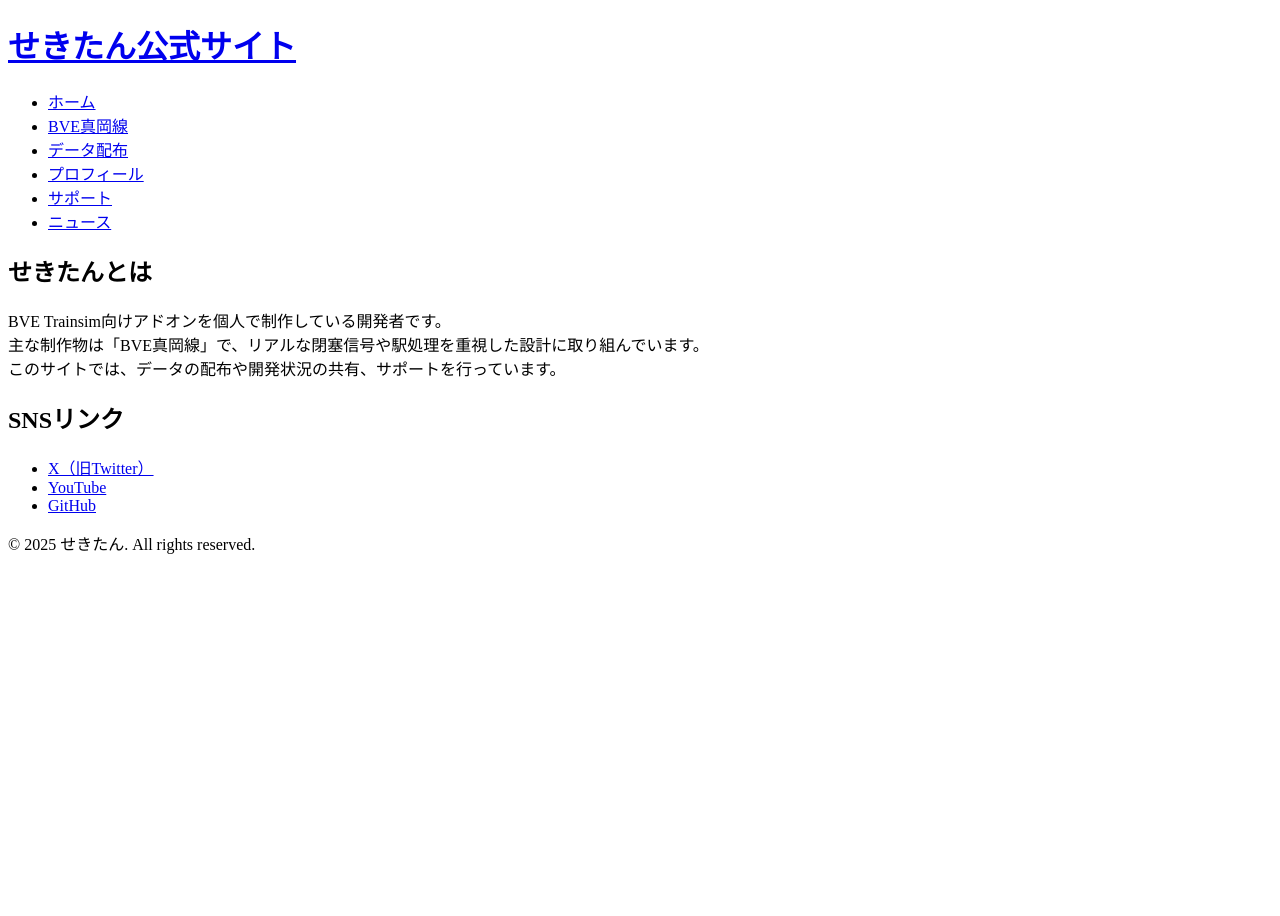
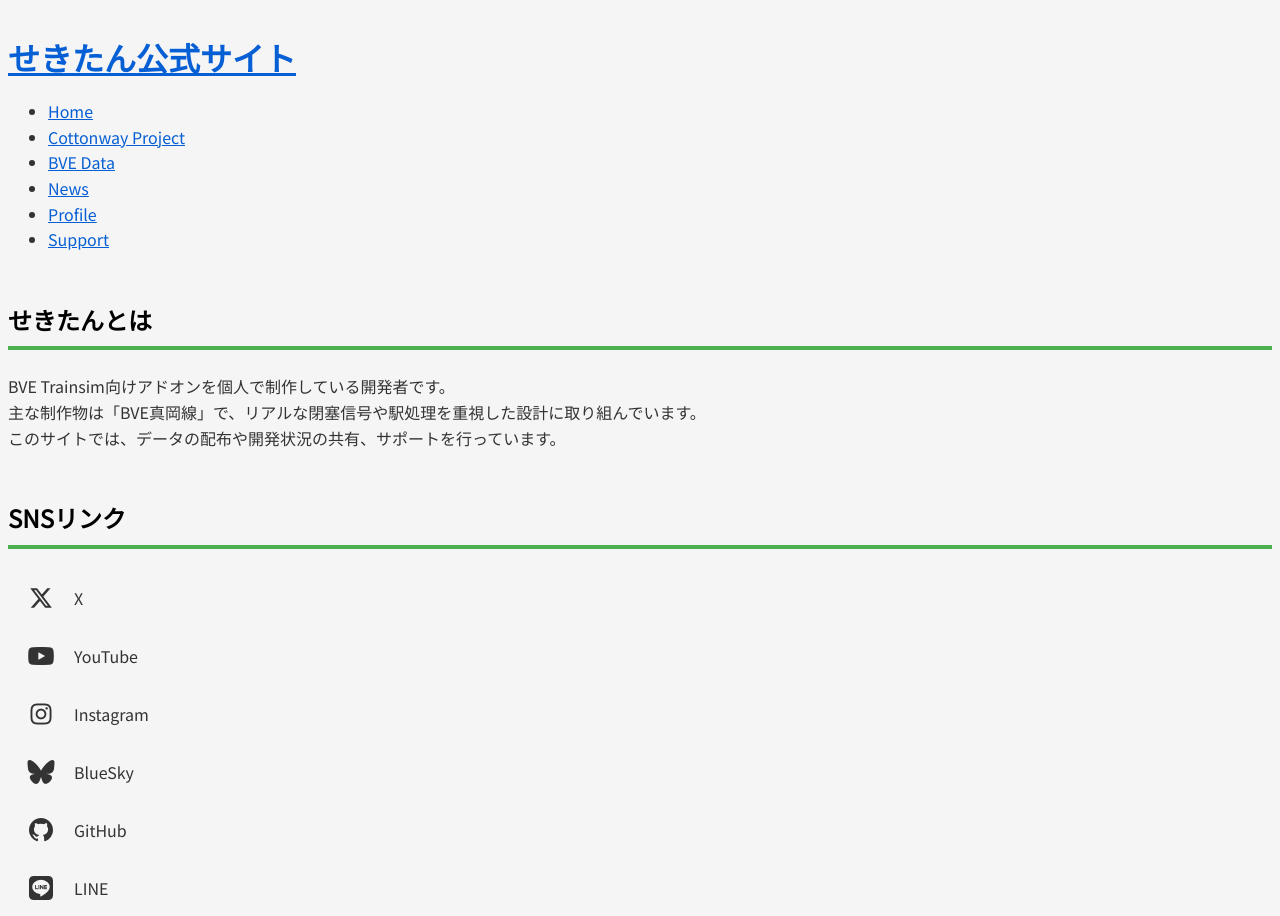
Before and after one commit to sekitan-ofc/sekitan-ofc.github.io, a plain HTML site: page profile.html in a window 1280 px wide. Shown: the top 916 px of the page. Before the commit the page ends 800 px from the top, so only its background shows below. Drawn offline with Linux system fonts and the light colour scheme.

Commit message:
Add files via upload

```diff
--- /dev/null
+++ b/css/style-profile.css
@@ -0,0 +1,108 @@
+/* SNSリンクリスト全体 */
+.sns-list {
+  list-style: none;
+  padding: 0;
+  margin: 0;
+  display: flex;
+  flex-direction: column;
+  gap: 0.5rem;
+  max-width: 320px;
+}
+
+/* リスト項目 */
+.sns-list li {
+  position: relative;
+}
+
+/* リンク全体 */
+.sns-list a {
+  display: flex;
+  align-items: center;
+  gap: 8px;
+  padding: 0px 8px;
+  font-size: 1.5rem;
+  font-family: 'Noto Sans JP', sans-serif;
+  color: #333333;
+  text-decoration: none;
+  box-sizing: border-box;
+  width: 100%;
+  cursor: pointer;
+  transition: color 0.3s ease, background-color 0.3s ease;
+}
+
+/* アイコン */
+.sns-list a i {
+  font-size: 24px;
+  width: 50px;
+  height: 50px;
+  display: flex;
+  align-items: center;
+  justify-content: center;
+  color: #333333;
+  transition: color 0.3s ease;
+  flex-shrink: 0;
+}
+
+/* SNS名とID共通の表示エリア */
+.sns-text {
+  position: relative;
+  height: 1em;
+  overflow: hidden;
+  min-width: 0; /* Flexboxで省略されないようにする */
+  flex-grow: 1; /* 必要に応じて可変幅にする */
+}
+
+/* SNS名 */
+.sns-name,
+.sns-id {
+  display: block;
+  transition: transform 0.4s ease, opacity 0.4s ease;
+  font-size: 1rem;
+  line-height: 1.5em;
+  white-space: nowrap;
+}
+
+/* 通常：IDを非表示で上へ */
+.sns-id {
+  position: absolute;
+  top: 0;
+  left: 0;
+  opacity: 0;
+  transform: translateY(100%);
+}
+
+/* ホバー時：nameを上へ、idを表示 */
+.sns-list a:hover .sns-name {
+  transform: translateY(-100%);
+  opacity: 0;
+}
+.sns-list a:hover .sns-id {
+  transform: translateY(0%);
+  opacity: 1;
+}
+
+/* 各SNS固有ホバー色の反映 */
+.sns-list a:hover i,
+.sns-list a:hover .sns-name,
+.sns-list a:hover .sns-id {
+  color: inherit;
+}
+
+.sns-list a.fa-x-twitter:hover {
+  color: #1DA1F2;
+}
+.sns-list a.fa-youtube:hover {
+  color: #FF0000;
+}
+.sns-list a.fa-instagram:hover {
+  color: #E1306C;
+}
+.sns-list a.fa-bluesky:hover {
+  color: #118BED;
+}
+.sns-list a.fa-github:hover {
+  color: #333333;
+}
+.sns-list a.fa-line:hover {
+  color: #00C300;
+}
--- /dev/null
+++ b/css/style.css
@@ -0,0 +1,44 @@
+h1 {
+  font-size: 2em;
+  font-weight: bold;
+  color: #000000;
+  margin-top: 1em;
+  margin-bottom: 0.5em;
+}
+
+h2 {
+  font-size: 1.5em;
+  font-weight: bold;
+  color: #000000;
+  border-bottom: 4px solid #4CAF50;
+  padding-bottom: 0.3em;
+  margin-top: 2em;
+  margin-bottom: 1em;
+}
+
+h3 {
+  font-size: 1.2em;
+  font-weight: bold;
+  color: #000000;
+  margin-top: 1.5em;
+  margin-bottom: 0.7em;
+}
+
+body {
+  background-color: #f5f5f5;
+  color: #333333;
+  font-family: 'Noto Sans JP', sans-serif;
+  line-height: 1.6;
+  font-size: 16px;
+}
+
+/* リンクのスタイル設定 */
+a {
+  color: #065FD4; /* 通常：はっきりした青 */
+  text-decoration: underline;
+  transition: color 0.2s ease;
+}
+
+a:hover {
+  color: #003c99; /* ホバー：さらに濃く */
+}
--- a/profile.html
+++ b/profile.html
@@ -3,8 +3,11 @@
 <head>
   <meta charset="UTF-8">
   <meta name="viewport" content="width=device-width, initial-scale=1.0">
-  <title>プロフィール | せきたん公式サイト</title>
+  <title>Profile | せきたん公式サイト</title>
   <link rel="stylesheet" href="css/style.css">
+  <link rel="stylesheet" href="css/style-profile.css">
+  <link rel="stylesheet" href="https://cdnjs.cloudflare.com/ajax/libs/font-awesome/7.0.0/css/all.min.css">
+  <link href="https://fonts.googleapis.com/css2?family=Noto+Sans+JP&display=swap" rel="stylesheet">
 </head>
 <body>
   <!-- ヘッダー -->
@@ -12,12 +15,12 @@
     <h1><a href="index.html">せきたん公式サイト</a></h1>
     <nav>
       <ul>
-        <li><a href="index.html">ホーム</a></li>
-        <li><a href="moka.html">BVE真岡線</a></li>
-        <li><a href="download.html">データ配布</a></li>
-        <li><a href="profile.html">プロフィール</a></li>
-        <li><a href="support.html">サポート</a></li>
-        <li><a href="news.html">ニュース</a></li>
+        <li><a href="index.html">Home</a></li>
+        <li><a href="cottonway-project.html">Cottonway Project</a></li>
+        <li><a href="download.html">BVE Data</a></li>
+        <li><a href="news.html">News</a></li>
+        <li><a href="profile.html">Profile</a></li>
+        <li><a href="support.html">Support</a></li>
       </ul>
     </nav>
   </header>
@@ -35,10 +38,61 @@
 
     <section id="sns">
       <h2>SNSリンク</h2>
-      <ul>
-        <li><a href="https://twitter.com/sekitan_bve" target="_blank">X（旧Twitter）</a></li>
-        <li><a href="https://youtube.com/@sekitan" target="_blank">YouTube</a></li>
-        <li><a href="https://github.com/sekitan" target="_blank">GitHub</a></li>
+      <ul class="sns-list">
+        <li>
+          <a href="https://twitter.com/sekitan_ofc" target="_blank" class="fa-x-twitter">
+            <i class="fab fa-x-twitter"></i>
+            <span class="sns-text">
+              <span class="sns-name">X</span>
+              <span class="sns-id">@sekitan_ofc</span>
+            </span>
+          </a>
+        </li>
+        <li>
+          <a href="https://youtube.com/@sekitan_ofc" target="_blank" class="fa-youtube">
+            <i class="fab fa-youtube"></i>
+            <span class="sns-text">
+              <span class="sns-name">YouTube</span>
+              <span class="sns-id">@sekitan_ofc</span>
+            </span>
+          </a>
+        </li>
+        <li>
+          <a href="https://www.instagram.com/sekitan_ofc/" target="_blank" class="fa-instagram">
+            <i class="fab fa-instagram"></i>
+            <span class="sns-text">
+              <span class="sns-name">Instagram</span>
+              <span class="sns-id">@sekitan_ofc</span>
+            </span>
+          </a>
+        </li>
+        <li>
+          <a href="https://bsky.app/profile/sekitan-ofc.bsky.social" target="_blank" class="fa-bluesky">
+            <i class="fab fa-bluesky"></i>
+            <span class="sns-text">
+              <span class="sns-name">BlueSky</span>
+              <span class="sns-id">@sekitan-ofc.bsky.social</span>
+            </span>
+          </a>
+        </li>
+        <li>
+          <a href="https://github.com/sekitan-ofc" target="_blank" class="fa-github">
+            <i class="fab fa-github"></i>
+            <span class="sns-text">
+              <span class="sns-name">GitHub</span>
+              <span class="sns-id">@sekitan-ofc</span>
+            </span>
+          </a>
+        </li>
+        <li>
+          <a href="https://lin.ee/qwxmeAy" target="_blank" class="fa-line">
+            <i class="fab fa-line"></i>
+            <span class="sns-text">
+              <span class="sns-name">LINE</span>
+              <span class="sns-id">@sekitan</span>
+            </span>
+          </a>
+        </li>
       </ul>
     </section>
   </main>
```
Also changed, not shown: cottonway-project.html (+24 -7 lines), css/style.news.css (added, +23 -0 lines), download.html (+8 -7 lines), form.html (+6 -6 lines), index.html (+8 -7 lines), js/script-news.js (added, +20 -0 lines), news.html (+43 -11 lines), policy.html (+6 -6 lines), support.html (+7 -7 lines), js/script.js (added).
